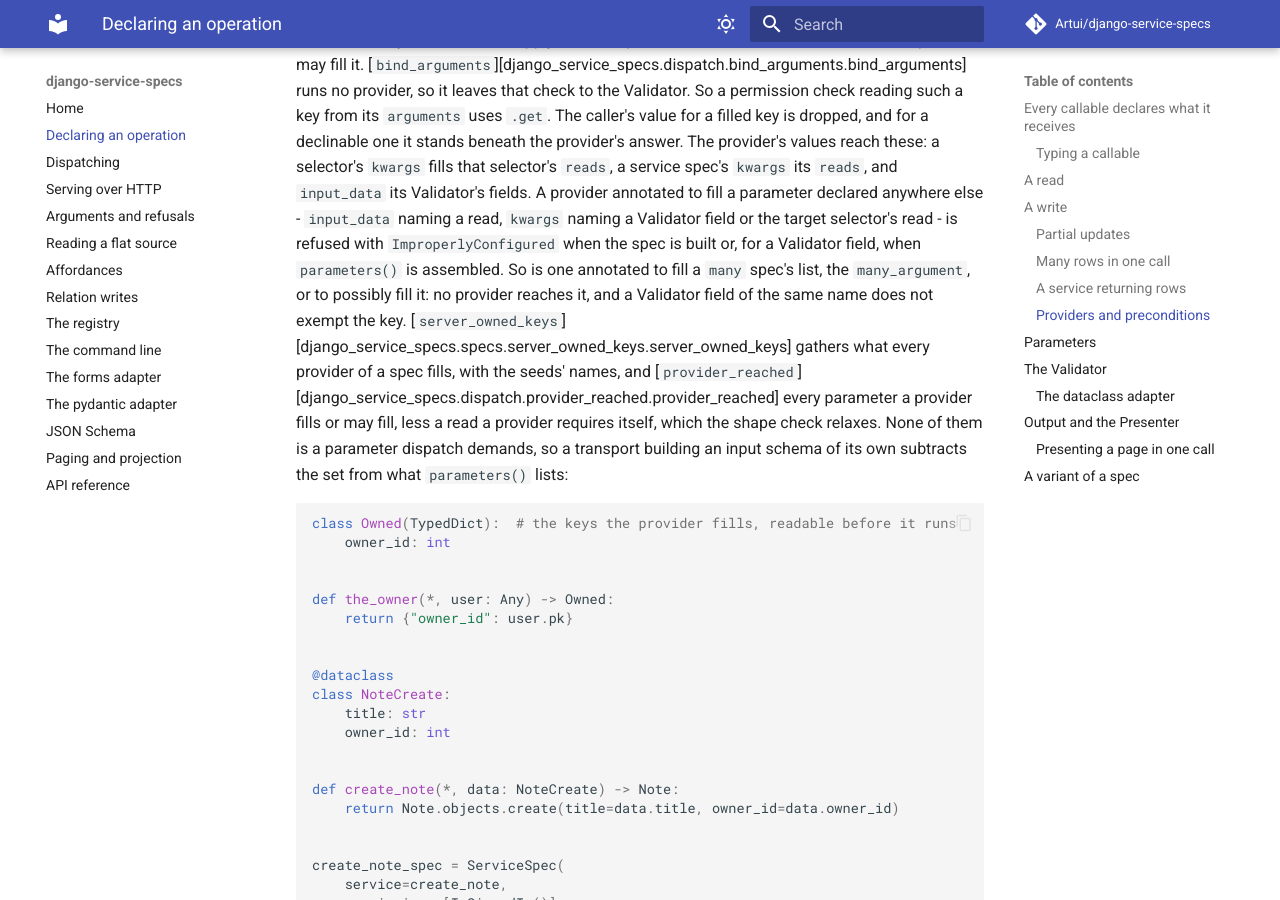
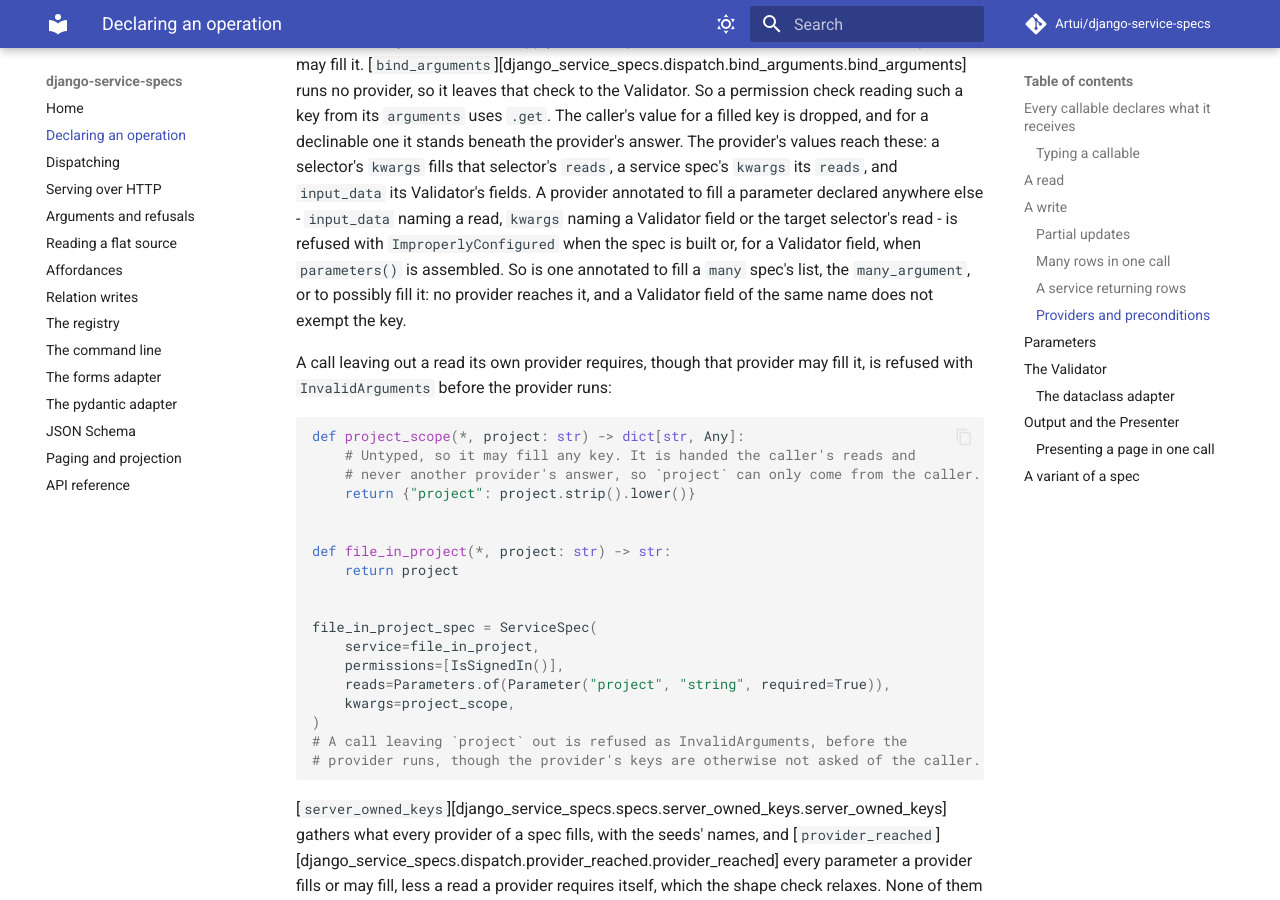
Before and after one commit to Artui/django-service-specs, an MkDocs documentation site: the page built from docs/declaring.md, in a window 1280 px wide and 900 px high, scrolled down 11578 px. Built offline with MkDocs 1.6.1 and Material for MkDocs 9.7.7, drawn with Linux system fonts in a browser that asks for light colours; comment, search, counter and statistics services are not loaded; some of the changed text lies outside the part shown.

Commit message:
Release 0.25.1: the dict-branch conjunct test, docs examples, dispatch docstring (#79)
* Pin the dict conjunct of the str-keyed map branch; examples for dict[str, X] and a read a provider requires

Co-Authored-By: Claude Sonnet 5.5 <noreply@anthropic.com>

* Release 0.25.1

Co-Authored-By: Claude Sonnet 5.5 <noreply@anthropic.com>

* Review fixes: the dict value check is the Validator's step, no docstring count, relaxed-key wording

Co-Authored-By: Claude Sonnet 5.5 <noreply@anthropic.com>

---------

Co-authored-by: Claude Sonnet 5.5 <noreply@anthropic.com>

````diff
--- a/django_service_specs/version.py
+++ b/django_service_specs/version.py
@@ -2,6 +2,6 @@
 
 from __future__ import annotations
 
-__version__: str = "0.25.0"
+__version__: str = "0.25.1"
 
 __all__ = ["__version__"]
--- a/docs/declaring.md
+++ b/docs/declaring.md
@@ -458,6 +458,16 @@ built or, for a Validator field, when `parameters()` is assembled. So is
 one annotated to fill a `many` spec's list, the `many_argument`, or to
 possibly fill it: no provider reaches it, and a Validator field of the same
 name does not exempt the key.
+
+A call leaving out a read its own provider requires, though that provider may
+fill it, is refused with `InvalidArguments` before the provider runs:
+
+```python
+--8<--
+docs/examples/declaring_writes.py:required_read
+--8<--
+```
+
 [`server_owned_keys`][django_service_specs.specs.server_owned_keys.server_owned_keys]
 gathers what every provider of a spec fills, with the seeds' names, and
 [`provider_reached`][django_service_specs.dispatch.provider_reached.provider_reached]
@@ -742,7 +752,16 @@ docs/examples/declaring.py:validator
 | `X \| UnsetType` | The argument may be left out, and the field then holds `UNSET`. |
 
 A field with a default or a `default_factory` is optional; one with neither is
-required. An annotation outside the table is refused, naming the field.
+required. An annotation outside the table is refused, naming the field. A
+`dict[str, X]` field is declared and refused as the table says, and only a
+`dict`: a `Mapping[str, X]` or a `tuple[str, X]` is outside the table, though
+its first argument is `str`:
+
+```python
+--8<--
+docs/examples/declaring_writes.py:dict_input
+--8<--
+```
 
 What `DataclassValidator(AuthorIn)` declares, then: `name`, a required string,
 and `books`, an optional array whose rows take a required `title`, a required
--- a/docs/dispatching.md
+++ b/docs/dispatching.md
@@ -24,7 +24,10 @@ the async entry point:
    nesting, with no query. An argument no parameter declares is refused. A
    [`partial`](declaring.md#partial-updates) write's absent Validator
    parameters are not refused, nor one its `input_data` provider is annotated
-   to fill.
+   to fill. A read a provider requires itself, by name with no default, is
+   not relaxed: only the caller can send it, and a call leaving it out is
+   refused here, before any provider runs
+   ([example](declaring.md#providers-and-preconditions)).
 2. **Class-level authorization**: every permission check's `has_permission`,
    or the [grant](#grants) a transport passed instead. A seed a check names
    is resolved just before it, and only such a seed
@@ -46,7 +49,11 @@ the async entry point:
    is asked of neither.
 5. **Validation**: a write's `input_data` provider, then its Validator on only
    the arguments it declares, with the provider's values merged over the
-   caller's, and the resolved target and `partial` in its context.
+   caller's, and the resolved target and `partial` in its context. A
+   dataclass Validator decodes each value of a `dict[str, X]` field there and
+   refuses one under its own key
+   ([example](declaring.md#the-dataclass-adapter)); the shape check sees only
+   an object.
 6. **Affordances, then preconditions**: a write's `affordances`, in
    declaration order - the first one not met refuses the call with
    `ActionUnavailable`, carrying its `code` - then its `preconditions`, the
@@ -808,7 +815,8 @@ keywords it cannot see either. A read a provider requires by name is not
 refused even where that provider may fill it, as in `kwargs=lambda *, pk: {...}`
 over a required `pk`: a provider is handed the caller's reads and the seeds,
 never another provider's answer, so dispatch demands such a read of the caller
-and refuses a call leaving it out before any provider runs. The array check alone is not run on a precondition, a
+and refuses a call leaving it out before any provider runs, as
+[the example](declaring.md#providers-and-preconditions) runs. The array check alone is not run on a precondition, a
 condition, the output selector, an `extend_queryset`, a provider or a
 `progress_reporter`. A
 callable taking `**kwargs` requires nothing, so one forwarding into a stricter
--- a/docs/examples/declaring_writes.py
+++ b/docs/examples/declaring_writes.py
@@ -86,3 +86,46 @@ create_note_spec = ServiceSpec(
 # server_owned_keys(create_note_spec) names "owner_id": a transport's schema
 # need not ask for it, and dispatch does not demand it of the caller.
 # --8<-- [end:providers]
+
+
+# --8<-- [start:dict_input]
+@dataclass
+class ReviewIn:
+    title: str
+    scores: dict[str, int]  # any criterion, each an integer
+
+
+def record_review(*, data: ReviewIn) -> ReviewIn:
+    return data
+
+
+record_review_spec = ServiceSpec(
+    service=record_review,
+    permissions=[IsSignedIn()],
+    validator=DataclassValidator(ReviewIn),
+)
+# `scores` is declared as an object with no fields; each value is decoded as an
+# int and refused under its own key: {"scores": {"rigour": ["Expected an integer."]}}.
+# --8<-- [end:dict_input]
+
+
+# --8<-- [start:required_read]
+def project_scope(*, project: str) -> dict[str, Any]:
+    # Untyped, so it may fill any key. It is handed the caller's reads and
+    # never another provider's answer, so `project` can only come from the caller.
+    return {"project": project.strip().lower()}
+
+
+def file_in_project(*, project: str) -> str:
+    return project
+
+
+file_in_project_spec = ServiceSpec(
+    service=file_in_project,
+    permissions=[IsSignedIn()],
+    reads=Parameters.of(Parameter("project", "string", required=True)),
+    kwargs=project_scope,
+)
+# A call leaving `project` out is refused as InvalidArguments, before the
+# provider runs, though the provider's keys are otherwise not asked of the caller.
+# --8<-- [end:required_read]
--- a/pyproject.toml
+++ b/pyproject.toml
@@ -163,7 +163,7 @@ skip-magic-trailing-comma = false
 root = ["./django_service_specs"]
 
 [tool.bumpversion]
-current_version = "0.25.0"
+current_version = "0.25.1"
 allow_dirty = false
 commit = false
 tag = false
````
Also changed, not shown: CHANGELOG.md (+14 -1 lines), 3 other files.
